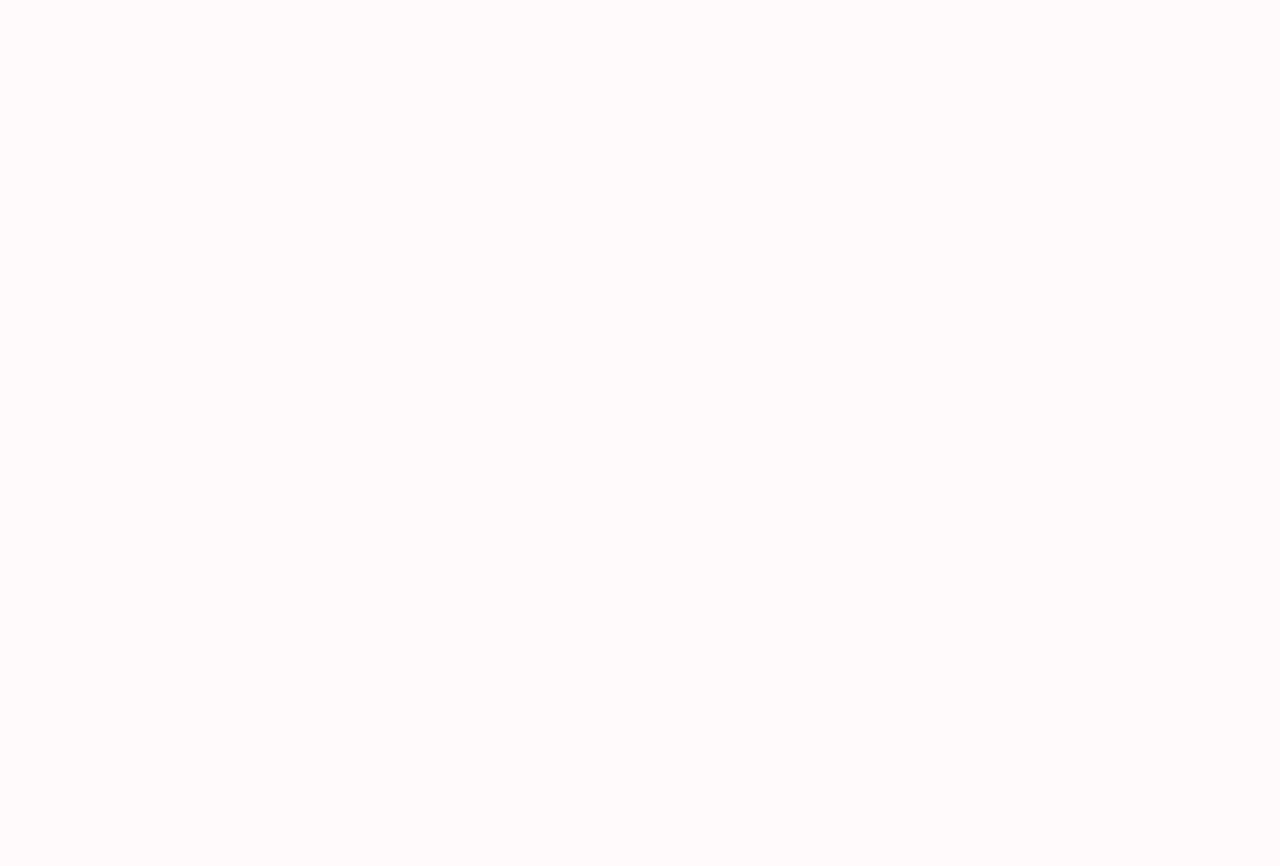
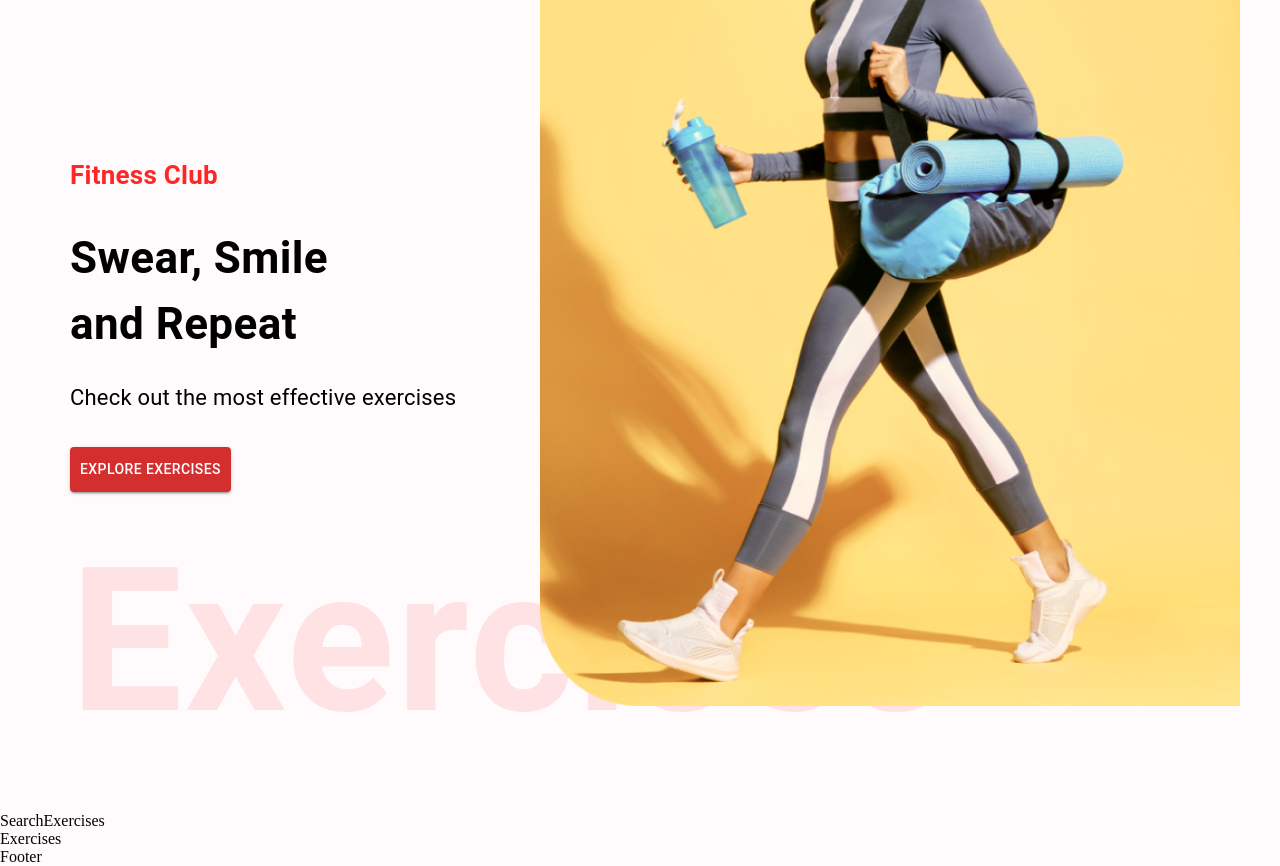
Before and after one commit to nikhilmaske-2001/Fitness-App, a React (Create React App) app: page / in a window 1280 px wide. Shown: the part 160-1026 px from the top of the page. Before the commit the page ends 800 px from the top, so only its background shows below. Built offline with nearby package versions, Linux system fonts and the light colour scheme.

Commit message:
Hero banner completed.

```diff
--- /dev/null
+++ b/src/components/Exercises.js
@@ -0,0 +1,9 @@
+import React from 'react'
+
+const Exercises = () => {
+    return (
+        <div>Exercises</div>
+    )
+}
+
+export default Exercises
--- /dev/null
+++ b/src/components/HeroBanner.js
@@ -0,0 +1,27 @@
+import { Typography, Box, Stack, Button } from '@mui/material'
+import React from 'react';
+import HeroBannerImage from "../assets/images/banner.png";
+
+const HeroBanner = () => {
+    return (
+        <Box sx={{ mt: { lg: "212px", xs: '70px', }, ml: { sm: '50px' } }} position="relative" p="20px">
+            <Typography color="#FF2625" fontWeight="600" fontSize="26px">
+                Fitness Club
+            </Typography>
+            <Typography fontWeight={700} sx={{ fontSize: { lg: '44px', xs: '40px' } }} mb="23px" mt="30px">
+                Swear, Smile <br /> and Repeat
+            </Typography>
+            <Typography fontSize="22px" lineHeight="35px" mb={4}>
+                Check out the most effective exercises
+            </Typography>
+            <Button variant="contained" color="error" href="#exercises" sx={{ backgroundColor: "#ff262", padding: '10px' }}>Explore Exercises</Button>
+            <Typography fontWeight={600} color="#ff2625" sx={{ opacity: 0.1, display: { lg: 'block', xs: 'none' } }} fontSize="200px">
+                Exercises
+            </Typography>
+            <img src={HeroBannerImage} alt="banner" className='hero-banner-img' />
+        </Box>
+
+    )
+}
+
+export default HeroBanner
--- /dev/null
+++ b/src/components/SearchExercises.js
@@ -0,0 +1,9 @@
+import React from 'react'
+
+const SearchExercises = () => {
+    return (
+        <div>SearchExercises</div>
+    )
+}
+
+export default SearchExercises
--- a/src/pages/Home.js
+++ b/src/pages/Home.js
@@ -1,8 +1,16 @@
+import { Box } from '@mui/material'
 import React from 'react'
+import Exercises from '../components/Exercises'
+import HeroBanner from '../components/HeroBanner'
+import SearchExercises from '../components/SearchExercises'
 
 const Home = () => {
     return (
-        <div>Home</div>
+        <Box>
+            <HeroBanner />
+            <SearchExercises />
+            <Exercises />
+        </Box>
     )
 }
 
```
